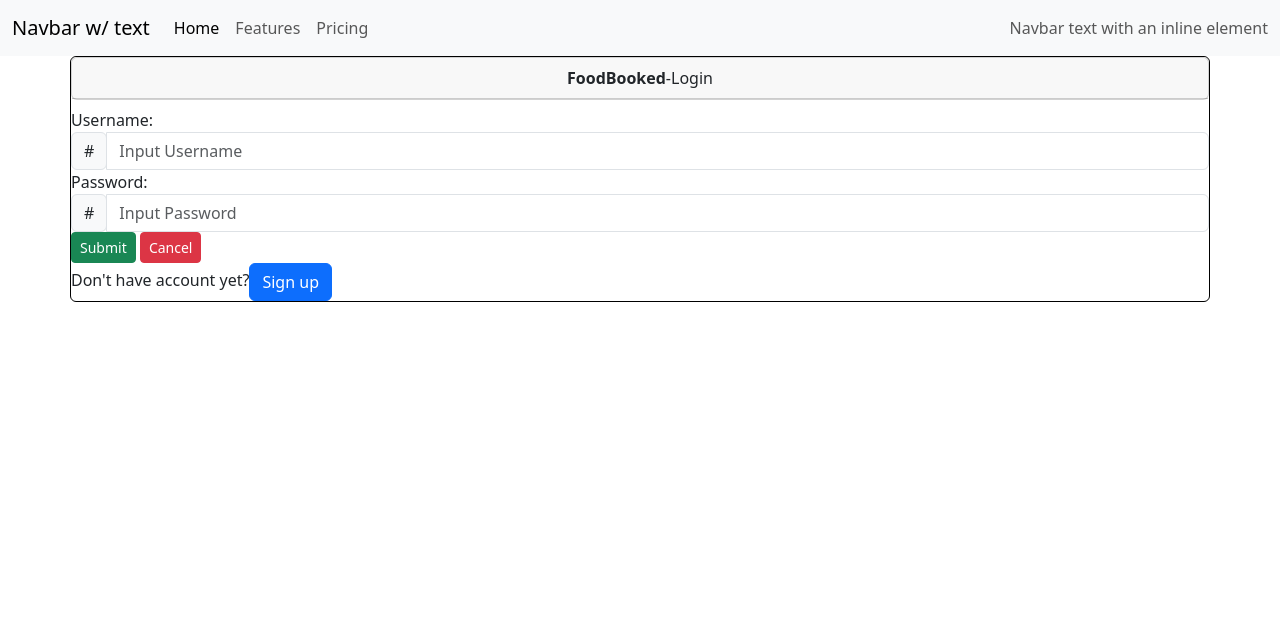
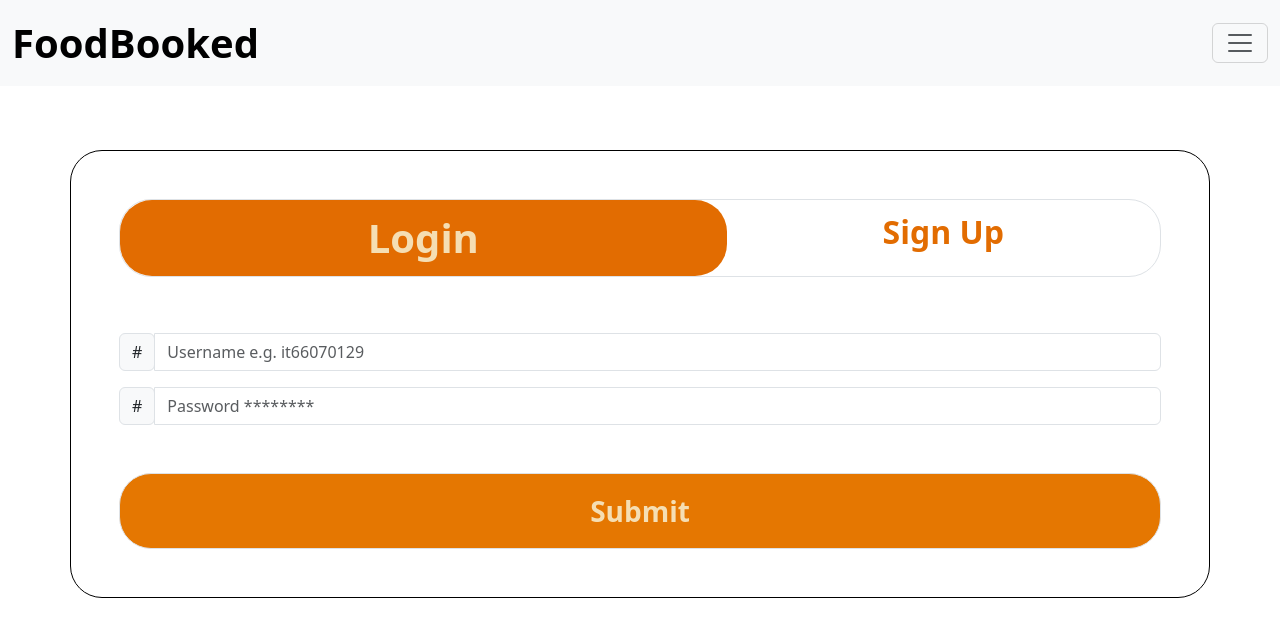
Before and after one commit to it66070267/PSCP_Project_66, a Flask app: page / in a window 1280 px wide. Shown: the top 637 px of the page. Run offline with Flask 3, Linux system fonts and the light colour scheme.

Commit message:
updated-2-login

```diff
--- a/templates/home.html
+++ b/templates/home.html
@@ -11,9 +11,9 @@
 </head>
 <body>
     <!-- Navbar -->
-    <nav class="navbar navbar-expand-lg bg-body-tertiary">
+    <nav class="navbar navbar-expand-none bg-body-tertiary">
         <div class="container-fluid">
-          <a class="navbar-brand" href="#">Navbar w/ text</a>
+          <a class="navbar-brand fs-1 fw-bolder" href="#">FoodBooked</a>
           <button class="navbar-toggler" type="button" data-bs-toggle="collapse" data-bs-target="#navbarText" aria-controls="navbarText" aria-expanded="false" aria-label="Toggle navigation">
             <span class="navbar-toggler-icon"></span>
           </button>
@@ -29,15 +29,14 @@
                 <a class="nav-link" href="#">Pricing</a>
               </li>
             </ul>
-            <span class="navbar-text">
-              Navbar text with an inline element
-            </span>
           </div>
         </div>
       </nav>
-    <div class="card-body border border-black rounded container">
-        {% block body %}
-        {% endblock%}
+      <div class="d-flex justify-content-center" style="margin:5% 0">
+      <div class="container border border-black rounded-5 p-5">
+            {% block body %}
+            {% endblock%}
     </div>
+  </div>
 </body>
 </html>
--- a/templates/login.html
+++ b/templates/login.html
@@ -5,38 +5,41 @@
 {% block header %} Log in {% endblock %}
 
 {% block body %}
-<div class="card text-center">
-<div class="card-header"><strong>FoodBooked</strong>-Login</div>
+<div class="container-fluid rounded-5 border text-center">
+<div class="row">
+    <div class="col-7 rounded-5 py-2" style="background-color:rgb(226,108,1);" disable>
+    <a class="text-decoration-none fs-1 fw-bolder" href="#"><div style="color:wheat ">Login</div></a>
+</div>
+    <div class="col-5 py-2 rounded-5">
+    <a class="text-decoration-none fs-2 fw-bolder" href="{{url_for('signup')}}"><div style="color:rgb(226,108,1)">Sign Up</div></a>
+</div>
+</div>
 </div>
     <div class="card-body mt-2 pd-2">
         <form action="{{ url_for('login') }}" method="POST">
-            <div class="form-group">
-                <label for="username">Username:</label>
+            <div class="form-group pt-5">
                 <div class="input-group">
                     <div class="input-group-prepend">
                         <div class="input-group-text">#</div>
                     </div>
-                    <input type="text" id="username" class="form-control" placeholder="Input Username" name="username" required>
+                    <input type="text" id="username" class="form-control" placeholder="Username e.g. it66070129" name="username" required>
                 </div>
             </div>
 
-            <div class="form-group">
-                <label for="telp">Password:</label>
+            <div class="form-group pt-3">
                 <div class="input-group">
                     <div class="input-group-prepend">
                         <div class="input-group-text">#</div>
                     </div>
-                    <input type="password" id="password" class="form-control" placeholder="Input Password" name="password" required>
+                    <input type="password" id="password" class="form-control" placeholder="Password ********" name="password" required>
                 </div>
             </div>
-            <div class="form-group">
-                <button type="submit" class="btn btn-success btn-sm" name="submit">Submit</button>
-                <button type="reset" class="btn btn-danger btn-sm">Cancel</button>
+            <div class="form-group pt-5">
+                <div class="d-grid">
+                <button type="submit" class="btn btn-lg border rounded-5 fw-bolder fs-3 py-3" style="background-color:rgb(229,119,1);color:wheat"name="submit">Submit</button>
             </div>
-
+            </div>
         </form>
-    <div> <p class="d-inline pr-2">Don't have account yet?</p><a href="{{ url_for('signup') }}" class="btn btn-primary">Sign up</a></div>
 
     </div>
-
 {% endblock %}
```
